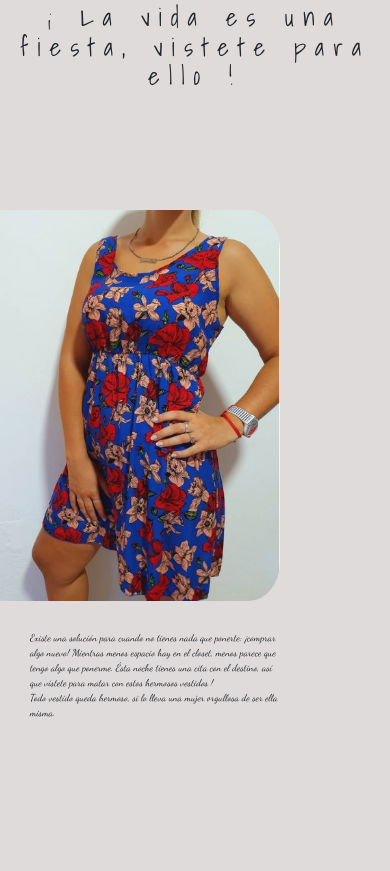
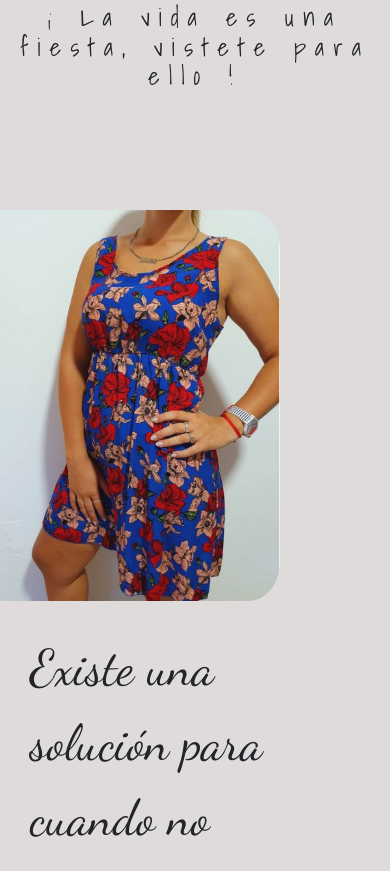
Before and after one commit to LucasMikleg/TrabajoCoder, a website: page index.html in a window 390 px wide. Shown: the part 417-1288 px from the top of the page. Drawn offline with nearby package versions, Linux system fonts and the light colour scheme; files that its build step writes are made by us from their sources.

Commit message:
responsive

```diff
--- a/scss/base/_query.scss
+++ b/scss/base/_query.scss
@@ -32,7 +32,7 @@
      width: 100%;
  }
  p{
-    font-size: 30px;
+    font-size: 50px;
 }
 video{
     width: auto;
@@ -59,7 +59,7 @@
     }
 
     p{
-        font-size: 10px;
+        font-size: 50px;
     }
     video{
         width: 50px;
```
Also changed, not shown: moda.html (+2 -0 lines), scss/style.css.
